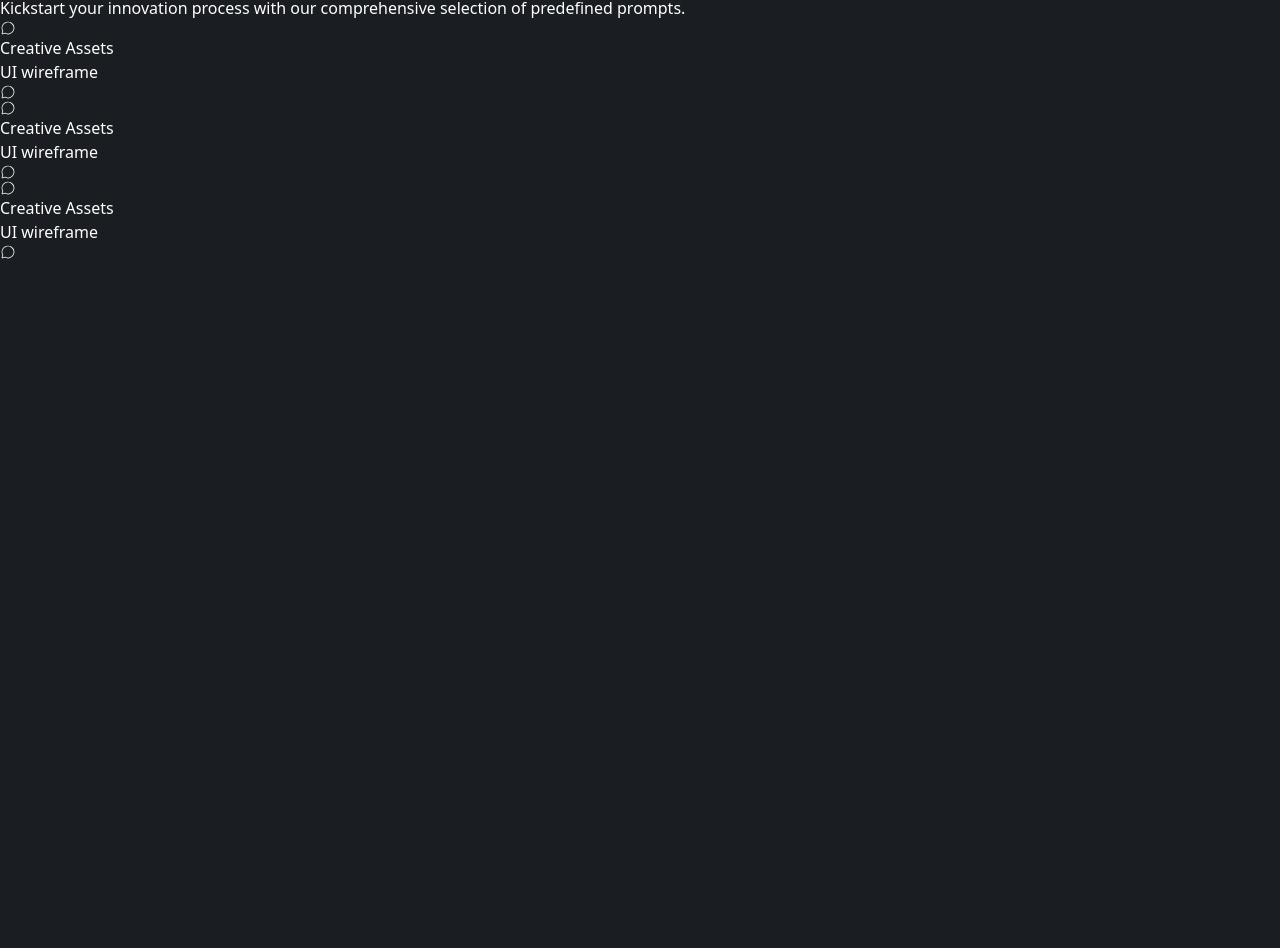
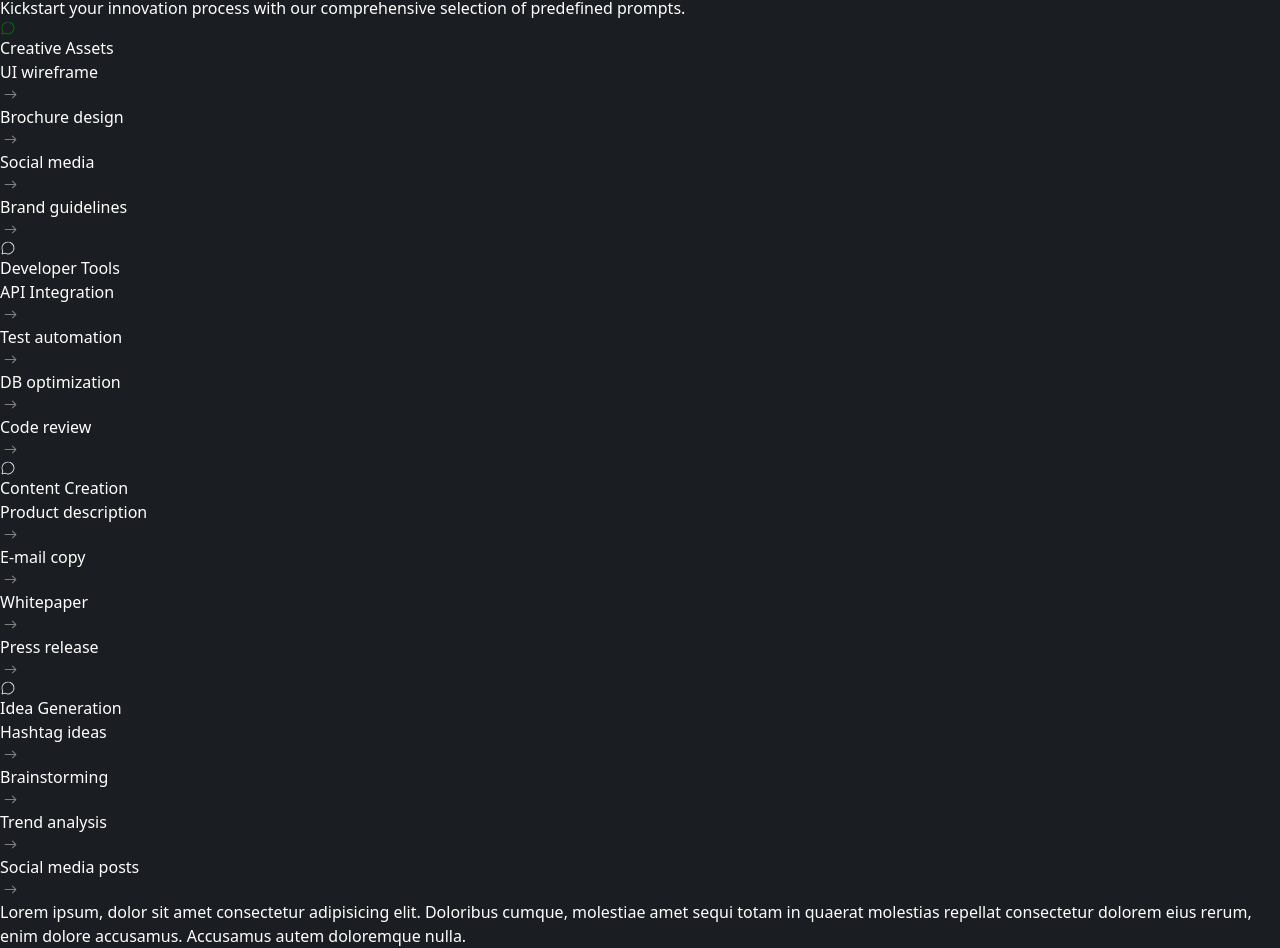
Before and after one commit to Abinsonsuresh/Artificium-AI-Chatbot-App, a React (Vite) app: page / in a window 1280 px wide. Shown: the part 708-1656 px from the top of the page. Before the commit the page ends 968 px from the top, so only its background shows below. Built offline with nearby package versions, Linux system fonts and the light colour scheme.

Commit message:
page components added

```diff
--- a/src/Sections/Artificium.jsx
+++ b/src/Sections/Artificium.jsx
@@ -1,68 +1,118 @@
 import React from 'react'
 import { PiChatCircleLight } from 'react-icons/pi'
-
+import { ContentCreation, Creativeassets, DeveloperTools, IdeaGeneration } from '../data/data'
+import { IoIosArrowRoundForward } from "react-icons/io";
 const Artificium = () => {
     return (
         <>
-            <div className="flex justify-center items-center h-[600px] border mt-2 overflow-y-scroll  overflow-x-hidden scroll  scroll-smooth">
+            <div className="flex justify-center items-center h-[600px]  mt-2 overflow-y-scroll border  overflow-x-hidden scroll  scroll-smooth">
                 <div className='text-center flex flex-col items-center'>
                     <div>
                         <h3 className='font-bold text-xl'>Innovation Starter Pack</h3>
                         <p className='text-sm text-gray-500'>Kickstart your innovation process with our comprehensive selection of predefined prompts.</p>
                     </div>
-
-                    <div className="flex flex-row items-center gap-5 mt-6">
+                    {/* CONTENT */}
+                    <div className="flex flex-col md:flex-row items-center gap-5 mt-2">
                         <div className='flex flex-col items-center'>
-                            <div className='flex items-center flex-col'>
-                                <div className='bg-slate-900 p-4 rounded-full'>
-                                    <PiChatCircleLight />
+                            <div className='flex items-center flex-col my-4'>
+                                <div className='bg-gray-900 shadow-2xl shadow-green-500 p-4 rounded-full'>
+                                    <PiChatCircleLight color='green ' />
                                 </div>
-                                <span>Creative Assets</span>
+                                <span className='font-bold'>Creative Assets</span>
                             </div>
 
-                            <div className='bg-gray-700 p-4 w-48 mt-6 rounded-2xl flex justify-between items-center'>
-                                <div>
-                                    <p>UI wireframe</p>
-                                </div>
-                                <PiChatCircleLight />
-                            </div>
+                            {
+                                Creativeassets.map((item, index) => {
+                                    return (
+                                        <div key={index} className='bg-[#0D0F10] to-black bg-gradient-to-r p-4 w-48 mt-2 rounded-2xl flex justify-between items-center'>
+                                            <div>
+                                                <p>{item.name}</p>
+                                            </div>
+                                            <IoIosArrowRoundForward size={21} color='gray' />
+                                        </div>
+                                    )
+                                })
+                            }
                         </div>
 
 
                         <div className='flex flex-col items-center'>
-                            <div className='flex items-center flex-col'>
-                                <div className='bg-slate-900 p-4 rounded-full'>
+                            <div className='flex items-center flex-col my-4'>
+                                <div className='bg-gray-900 shadow-2xl shadow-blue-500 p-4 rounded-full'>
                                     <PiChatCircleLight />
                                 </div>
-                                <span>Creative Assets</span>
+                                <span className='font-bold' >Developer Tools</span>
                             </div>
+                            {
+                                DeveloperTools.map((item, index) => {
+                                    return (
+                                        <div key={index} className='bg-[#0D0F10] to-black bg-gradient-to-r p-4 w-48 mt-2 rounded-2xl flex justify-between items-center'>
+                                            <div>
+                                                <p>{item.name}</p>
+                                            </div>
+                                            <IoIosArrowRoundForward size={21} color='gray' />
+                                        </div>
+                                    )
+                                })
+                            }
 
-                            <div className='bg-gray-700 p-4 w-48 mt-6 rounded-2xl flex justify-between items-center'>
-                                <div>
-                                    <p>UI wireframe</p>
-                                </div>
-                                <PiChatCircleLight />
-                            </div>
                         </div>
 
 
                         <div className='flex flex-col items-center'>
-                            <div className='flex items-center flex-col'>
-                                <div className='bg-slate-900 p-4 rounded-full'>
+                            <div className='flex items-center flex-col my-4'>
+                                <div className='bg-gray-900 shadow-2xl shadow-violet-500 p-4 rounded-full'>
                                     <PiChatCircleLight />
                                 </div>
-                                <span>Creative Assets</span>
+                                <span className='font-bold' >Content Creation</span>
                             </div>
 
-                            <div className='bg-gray-700 p-4 w-48 mt-6 rounded-2xl flex justify-between items-center'>
-                                <div>
-                                    <p>UI wireframe</p>
+                            {
+                                ContentCreation.map((item, index) => {
+                                    return (
+                                        <div key={index} className='bg-[#0D0F10] to-black bg-gradient-to-r p-4 w-48 mt-2 rounded-2xl flex justify-between items-center'>
+                                            <div>
+                                                <p>{item.name}</p>
+                                            </div>
+                                            <IoIosArrowRoundForward size={21} color='gray' />
+                                        </div>
+                                    )
+                                })
+                            }
+                        </div>
+
+
+
+                        <div className='flex flex-col items-center'>
+                            <div className='flex items-center flex-col my-4'>
+                                <div className='bg-[#0D0F10] shadow-2xl shadow-yellow-500 p-4 rounded-full'>
+                                    <PiChatCircleLight />
                                 </div>
-                                <PiChatCircleLight />
+                                <span className='font-bold' >Idea Generation</span>
                             </div>
+
+                            {
+                                IdeaGeneration.map((item, index) => {
+                                    return (
+                                        <div key={index} className='bg-[#0D0F10] p-4 w-48 mt-2 rounded-2xl flex justify-between items-center'>
+                                            <div>
+                                                <p>{item.name}</p>
+                                            </div>
+                                            <IoIosArrowRoundForward size={21} color='gray' />
+                                        </div>
+                                    )
+                                })
+                            }
                         </div>
                     </div>
+
+                    <div className='flex flex-col items-center mt-8'>
+                        <p>Lorem ipsum, dolor sit amet consectetur adipisicing elit. Doloribus cumque, molestiae amet sequi totam in quaerat molestias repellat consectetur dolorem eius rerum, enim dolore accusamus. Accusamus autem doloremque nulla.</p>
+                    </div>
                 </div>
+            </div>
+            <div className='bg-gray-950 w-full h-[100px]'>
+
             </div>
         </>
     )
--- /dev/null
+++ b/src/data/data.js
@@ -0,0 +1,34 @@
+export const Creativeassets = [
+    {name:"UI wireframe"},
+    {name:"Brochure design"},
+    {name:"Social media"},
+    {name:"Brand guidelines"},
+
+]
+
+
+export const DeveloperTools = [
+    {name:"API Integration"},
+    {name:"Test automation"},
+    {name:"DB optimization"},
+    {name:"Code review"},
+
+]
+
+
+export const ContentCreation = [
+    {name:"Product description"},
+    {name:"E-mail copy"},
+    {name:"Whitepaper"},
+    {name:"Press release"},
+
+]
+
+
+export const IdeaGeneration = [
+    {name:"Hashtag ideas"},
+    {name:"Brainstorming"},
+    {name:"Trend analysis"},
+    {name:"Social media posts"},
+
+]
```
